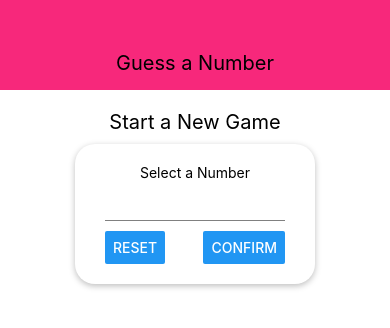
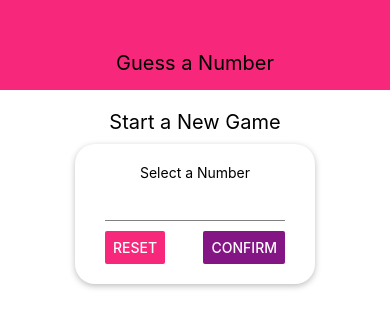
Before and after one commit to orsdev/react-native-guessgame, a React Native app: screen / in a window 390 px wide. Shown: the top 328 px of the page. Built offline with nearby package versions, Linux system fonts and the light colour scheme.

Commit message:
colors object used in Header & StartGameScreen

```diff
--- a/components/Header.js
+++ b/components/Header.js
@@ -1,5 +1,7 @@
 import React from 'react';
 import { StyleSheet, View, Text } from 'react-native';
+import Colors from '../constants/Colors';
+
 
 const Header = ({ title }) => {
   return (
@@ -14,7 +16,7 @@ const styles = StyleSheet.create({
     width: '100%',
     height: 90,
     paddingTop: 36,
-    backgroundColor: '#f7287b',
+    backgroundColor: Colors.primary,
     alignItems: 'center',
     justifyContent: 'center'
   },
--- a/screens/StartGameScreen.js
+++ b/screens/StartGameScreen.js
@@ -9,6 +9,7 @@ import {
   Button,
   Alert
 } from 'react-native';
+import Colors from '../constants/Colors';
 import Card from '../components/Card';
 
 const StartGameScreen = ({ onStartGameProp }) => {
@@ -76,8 +77,12 @@ const StartGameScreen = ({ onStartGameProp }) => {
             onChangeText={inputHandler}
           />
           <View style={styles.buttons}>
-            <Button title="Reset" onPress={resetInputHandler} />
-            <Button title="Confirm" onPress={confirmInputHandler} />
+            <Button title="Reset"
+              color={Colors.primary}
+              onPress={resetInputHandler} />
+            <Button title="Confirm"
+              color={Colors.secondary}
+              onPress={confirmInputHandler} />
           </View>
         </Card>
         {confirmedOutput}
```
